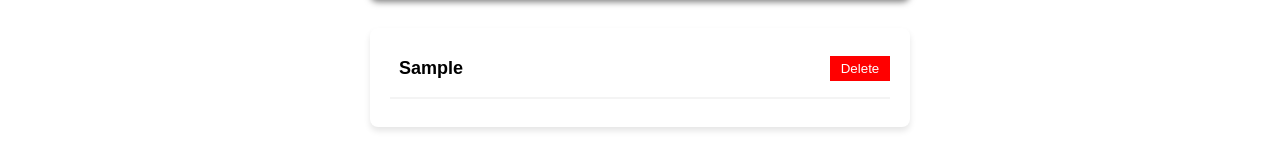
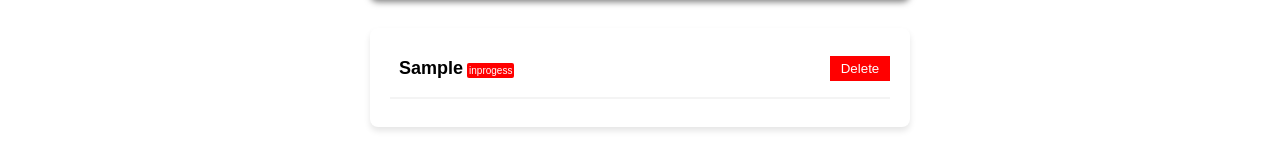
Before and after one commit to BenaKaniaru/React-Todo-App, a React (Vite) app in the folder my-react-todo-app/: page / in a window 1280 px wide. Both pictures are taken after typing "Sample" into the empty fields and a click on the button "Add". Shown: the part 192-345 px from the top of the page. Built offline with nearby package versions, Linux system fonts and the light colour scheme.

Commit message:
add status button

```diff
--- a/my-react-todo-app/src/components/TodoItem.jsx
+++ b/my-react-todo-app/src/components/TodoItem.jsx
@@ -22,6 +22,8 @@ export default function TodoItem({ task, todos, setTodos }) {
   }
 
   const className = task.done ? styles.taskCompleted : "";
+  const inprogress = !task.done ? styles.inprogressStatus : styles.notComplete;
+  const complete = task.done ? styles.completeStatus : styles.notComplete;
 
   //const { todo } = props;
   //receives todo data from the parent component (TodoItem) through props(destructured)
@@ -33,6 +35,8 @@ export default function TodoItem({ task, todos, setTodos }) {
           <span className={className} onClick={() => handleClick(task)}>
             {task.name}
           </span>
+          <button className={inprogress}>inprogess</button>
+          <button className={complete}>completed</button>
         </div>
         <button
           className={styles.deleteButton}
--- a/my-react-todo-app/src/components/todoitem.module.css
+++ b/my-react-todo-app/src/components/todoitem.module.css
@@ -25,8 +25,34 @@
   font-weight: 600;
   padding: 10px 5px;
   font-size: 16px;
+  margin-left: 4px;
   flex: 1;
+}
+
+.inprogressStatus {
+  background-color: red;
+  color: white;
+  border: none;
+  font-size: 10px;
+  align-items: center;
   margin-left: 4px;
+  border-radius: 2px;
+  padding: 2px;
+}
+
+.completeStatus {
+  background-color: green;
+  color: white;
+  border: none;
+  font-size: 10px;
+  align-items: center;
+  margin-left: 4px;
+  border-radius: 2px;
+  padding: 2px;
+}
+
+.notComplete {
+  display: none;
 }
 
 @media screen and (min-width: 500px) {
```
